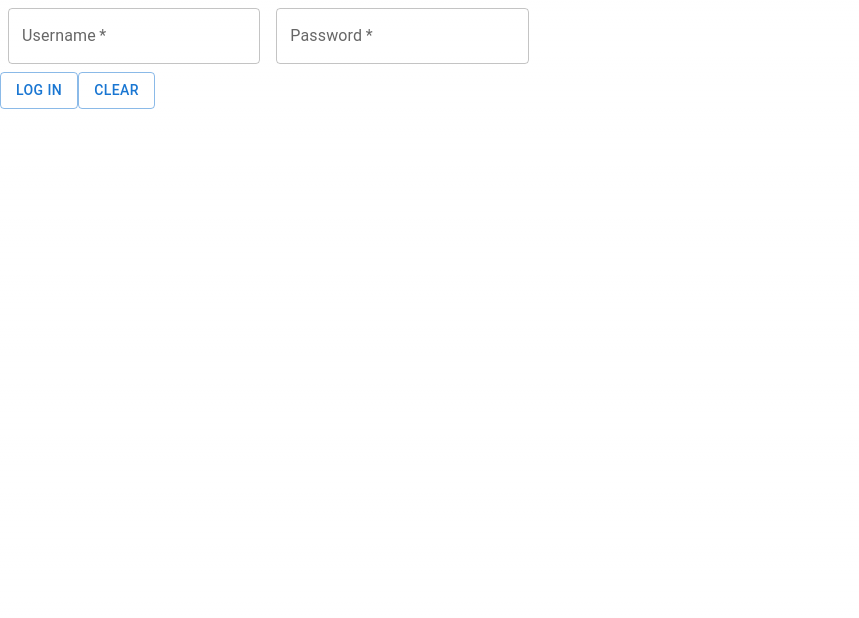
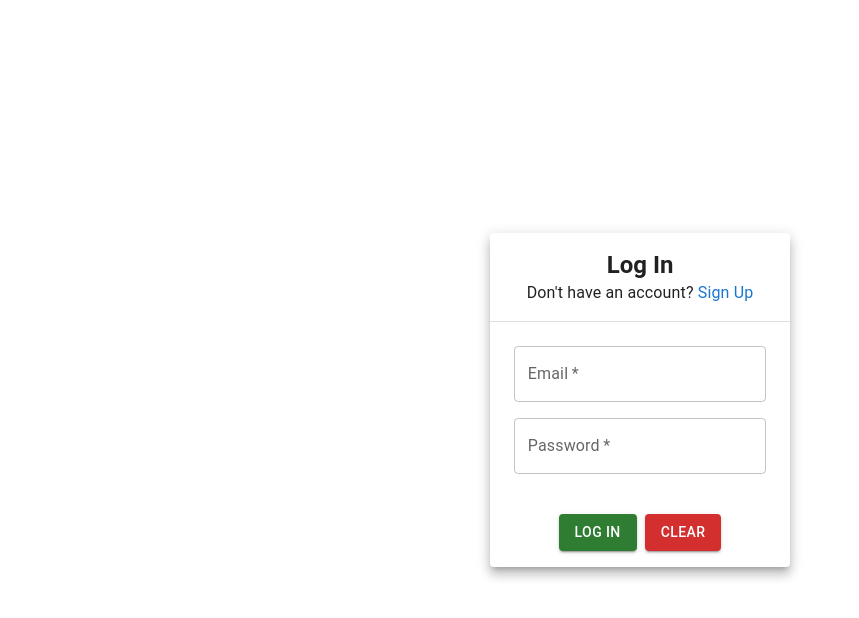
Before and after one commit to anaghasarmalkar/frontend-chat-app, a Next.js app: page /login in a window 1280 px wide. Shown: the top 618 px of the page, without its empty margins (0-859 px from the left). Built offline with nearby package versions, Linux system fonts and the light colour scheme.

Commit message:
Makec login page look like signup page. Add a query param when user successfully signs up and is redirected to login page.

```diff
--- a/src/app/login/page.tsx
+++ b/src/app/login/page.tsx
@@ -4,7 +4,18 @@ import Box from "@mui/material/Box";
 import Button from "@mui/material/Button";
 import TextField from "@mui/material/TextField";
 import { useState } from "react";
-import { useRouter } from "next/navigation";
+import { useRouter, useSearchParams } from "next/navigation";
+import {
+  Card,
+  CardActions,
+  CardContent,
+  CardHeader,
+  Divider,
+  Link,
+  Paper,
+  Typography,
+} from "@mui/material";
+import Errors from "../signup/errors";
 
 type FieldValidationErrorState = {
   isError: boolean;
@@ -26,31 +37,41 @@ const initialValidationErrorState: ValidationErrorState = {
 
 export default function Page() {
   const router = useRouter();
+  const queryParam = useSearchParams();
+
   const [username, setUsername] = useState<string>("");
   const [password, setPassword] = useState<string>("");
-  const [loginErrors, setLoginErrors] = useState<string>("");
+  const [errors, setErrors] = useState<string[]>([]);
   const [validationErrorState, setValidationErrorState] =
     useState<ValidationErrorState>(initialValidationErrorState);
 
   async function handleLogin() {
-    const response = await fetch("http://127.0.0.1:5000/auth/login", {
+    const formData = new FormData();
+    formData.append("username", username);
+    formData.append("password", password);
+    try {
+      const response = await fetch("http://0.0.0.0:8081/auth/token", {
         method: "POST",
-      headers: { "Content-Type": "application/json" },
-      body: JSON.stringify({
-        username,
-        password,
-      }),
+        body: formData,
       });
-
       switch (response.status) {
         case 200:
+          const data = await response.json();
+          const token = data.access_token;
+          localStorage.setItem("token", token);
           router.push("/");
           break;
         default:
           setUsername("");
           setPassword("");
-        setLoginErrors("Invalid login credentials.");
+          setErrors(["Invalid login credentials."]);
           router.push("/login");
+          break;
+      }
+    } catch (error) {
+      setErrors([
+        "An error occurred while logging in. Please refresh the page and try again.",
+      ]);
     }
   }
 
@@ -96,22 +117,68 @@ export default function Page() {
   const handleClear = () => {
     setUsername("");
     setPassword("");
-    setLoginErrors("");
+    setErrors([]);
   };
   return (
     <Box
       component="form"
+      noValidate
+      autoComplete="off"
+      display="flex"
+      justifyContent="center"
+      alignItems="center"
+      width="100%"
+      height="100vh"
       sx={{
         "& .MuiTextField-root": { m: 1, width: "25ch" },
       }}
-      noValidate
-      autoComplete="off"
     >
-      <div>
+      <Card raised sx={{ maxWidth: 400 }}>
+        <CardHeader
+          disableTypography
+          title={
+            <Typography noWrap variant="h5" align="center">
+              <Box sx={{ fontWeight: "bold" }}>Log In</Box>
+            </Typography>
+          }
+          subheader={
+            <Typography noWrap align="center">
+              Don&apos;t have an account?{" "}
+              <Link style={{ textDecoration: "none" }} href="/signup">
+                Sign Up
+              </Link>
+            </Typography>
+          }
+        />
+        <Divider />
+        <CardContent>
+          {queryParam.get("user_created") && (
+            <Paper
+              variant="outlined"
+              sx={{
+                margin: "0.5rem",
+                padding: "0.75rem",
+                color: "rgb(30, 70, 32)",
+                backgroundColor: "rgb(237, 247, 237)",
+              }}
+            >
+              <Typography align="center">
+                Your account was created successfully.
+              </Typography>
+              <Typography align="center">Please login to continue.</Typography>
+            </Paper>
+          )}
+          <Box
+            sx={{
+              display: "flex",
+              flexDirection: "column",
+              alignItems: "center",
+            }}
+          >
             <TextField
               required
-          id="username-outlined-required"
-          label="Username"
+              id="email-outlined-required"
+              label="Email"
               value={username}
               onChange={(e: React.ChangeEvent<HTMLInputElement>) => {
                 setUsername(e.target.value);
@@ -131,30 +198,36 @@ export default function Page() {
               helperText={validationErrorState.password.displayMsg}
               error={validationErrorState.password.isError}
             />
-      </div>
-      {loginErrors !== "" && (
-        <Box component="div" sx={{ color: "red" }}>
-          {loginErrors}
           </Box>
+        </CardContent>
+        {errors.length !== 0 && (
+          <>
+            <Divider />
+            <Errors messages={errors} />
+          </>
         )}
-      <div>
+        <CardActions
+          sx={{ display: "flex", justifyContent: "center", padding: "16px" }}
+        >
           <Button
-          variant="outlined"
+            variant="contained"
+            color="success"
             onClick={() => {
               if (handleValidation()) {
                 handleLogin();
                 setUsername("");
                 setPassword("");
-              setLoginErrors("");
               }
+              setErrors([]);
             }}
           >
             Log In
           </Button>
-        <Button variant="outlined" onClick={handleClear}>
+          <Button variant="contained" color="error" onClick={handleClear}>
             Clear
           </Button>
-      </div>
+        </CardActions>
+      </Card>
     </Box>
   );
 }
```
Also changed, not shown: src/app/signup/page.tsx (+11 -4 lines). Lines whose indentation alone changed are shown as unchanged.
